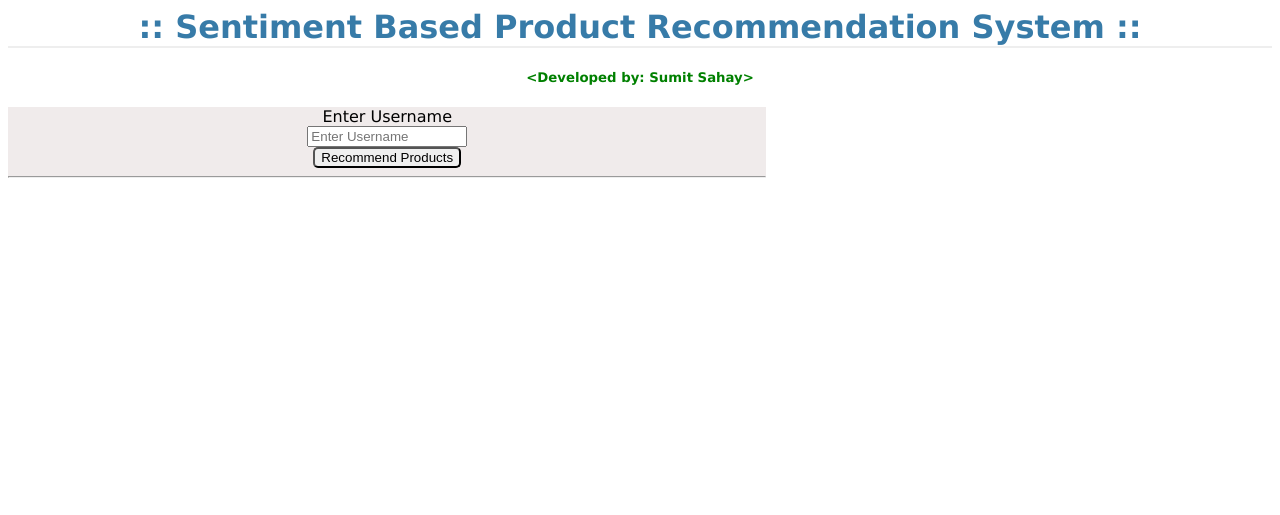
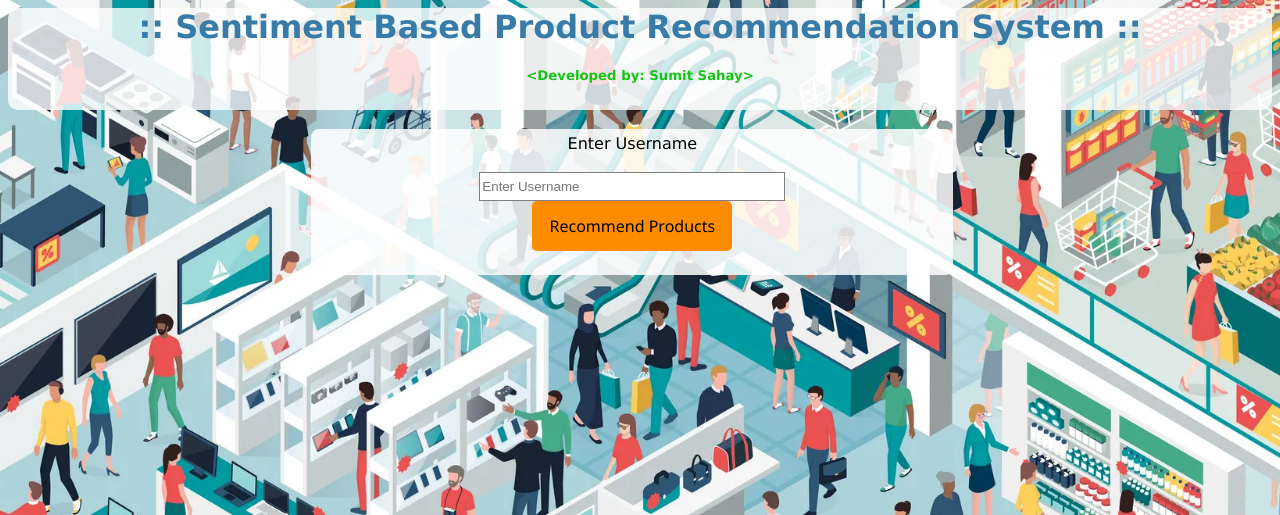
Before and after one commit to sumitsahay68/SentimentBasedProductRecommendationSystem, a Flask app: page / in a window 1280 px wide. Shown: the top 515 px of the page. Run offline with Flask 2, Linux system fonts and the light colour scheme; parts of the project's set-up code (start-up, migrations or seed data) failed here and were passed over; some libraries are stand-ins or nearby versions.

Commit message:
fixed UI result and colors

```diff
--- a/static/style.css
+++ b/static/style.css
@@ -1,6 +1,6 @@
 body            {
     font-family: "Lucida Sans Unicode", "Lucida Grande", sans-serif;
-    background-color: white;
+    background : url('https://raw.githubusercontent.com/sumitsahay68/SentimentBasedProductRecommendationSystem/master/images/shopping.jpg');
     background-position: center;
     background-size: cover;
     background-repeat: no-repeat;
@@ -8,15 +8,57 @@ body            {
 }
 a, h1, h2       { color: #377ba8; }
 h1, h2          { margin: 0; }
-h1              { border-bottom: 2px solid #eee; }
+/* h1              { border-bottom: 2px solid #eee; } */
 h2              { font-size: 1.2em; }
-h5              { color: green;}
+h5              { color: rgb(21, 197, 21);}
+
+.header {
+  background-color: rgba(255, 255, 255, 0.8);
+  width: 100%;
+  border-radius: 10px;
+  padding-bottom: 5px;
+}
+
 
 .main {
-  background-color: rgb(240, 235, 235);
-  width: 60%;
+  background-color: rgba(255, 255, 255, 0.85);
+  width: 50%;
+  border-radius: 8px;
+  border-width: 5px;
+  border-color: rgb(219, 23, 23);
   text-align: center;
+  margin-left: 24%;
+  padding: 5px;
 }
+
+input[type=text]{
+  width: 300px;
+  height: 25px;
+  border: 1px solid grey;
+}
+
+input[type=submit] {
+  border-radius: 5px;
+  width: 200px;
+  height: 50px;
+  font-size: inherit;
+  font-weight: 200;
+  font-family:'Segoe UI', Tahoma, Geneva, Verdana, sans-serif;
+  background-color: darkorange;
+  border: none;
+}
+
+input[type=submit]:hover {
+  background-color: rgb(255, 188, 107);
+}
+
+
+.result {
+  justify-content: center;
+  margin-left: 15%;
+  margin-right: 15%;
+}
+
 
 .button {
     transition-duration: 0.4s;
@@ -56,7 +98,22 @@ td {
     background-color: whitesmoke;
 }
 
-tr:nth-child(odd)		{ background-color:white; }
-tr:nth-child(even)	{ background-color:beige; }
+td:hover {
+  background-color: rgb(101, 230, 16);
+}
 
-tr:hover            { background-color: rgb(101, 230, 16);}
+th {
+  size: 28px;
+  background-color: yellow;
+}
+
+tr:nth-child(odd)		{ background-color:cyan; }
+tr:nth-child(even)	{ background-color:beige;}
+
+.error {
+  color: red;
+  font-weight:500;
+  font-family:'Segoe UI', Tahoma, Geneva, Verdana, sans-serif
+}
+
+/* tr:hover            { background-color: rgb(101, 230, 16);} */
--- a/templates/index.html
+++ b/templates/index.html
@@ -1,23 +1,28 @@
 <!doctype html>
 <title>:: SBPRS ::</title>
 <link rel=stylesheet type=text/css href="../static/style.css">
-<!-- <link rel="stylesheet" href="https://maxcdn.bootstrapcdn.com/bootstrap/3.4.1/css/bootstrap.min.css"> -->
 <body>
+  <div class="header">
     <h1 style="text-align:center;">:: Sentiment Based Product Recommendation System ::</h1>
     <h5 style="text-align:center;">&lt;Developed by: Sumit Sahay&gt;</h5>
+  </div>
+
+  <br>
   <div class="main">
-    <!-- background-color: rgb(240, 235, 235); width: 60%; -->
     <form action="{{url_for('recommendProducts')}}" method="post">
-      <label for="username">Enter Username</label><br>
-      <input type="text" id="username" name="username" placeholder="Enter Username" style="width: 20%;"><br>
-      <input type="submit" value="Recommend Products" style="border-radius: 5px; width: auto;">
+      <label for="username">Enter Username</label><br><br>
+      <input type="text" class="textbox" name="username" placeholder="Enter Username"><br>
+      <input type="submit" class="submitbutton" value="Recommend Products">
     </form>
     <!-- Displaying the Recommendations -->
-    <hr>
+    <br>
+    <div class="result">
       {% for table in productsTable %}
         <h4>{{titles[loop.index]}}</h4>
         {{ table|safe }}
       {% endfor %}
-    {{error}}
+      <span class="error"> {{error}} </span>
+    </div>
+
   </div>
 </body>
```
Lines whose indentation alone changed are shown as unchanged.
